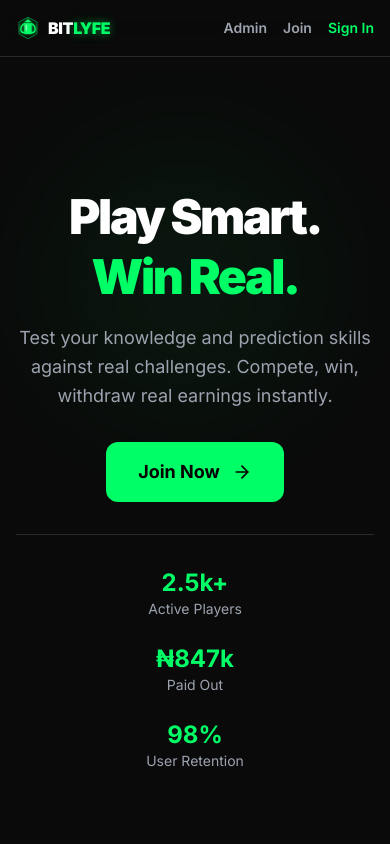
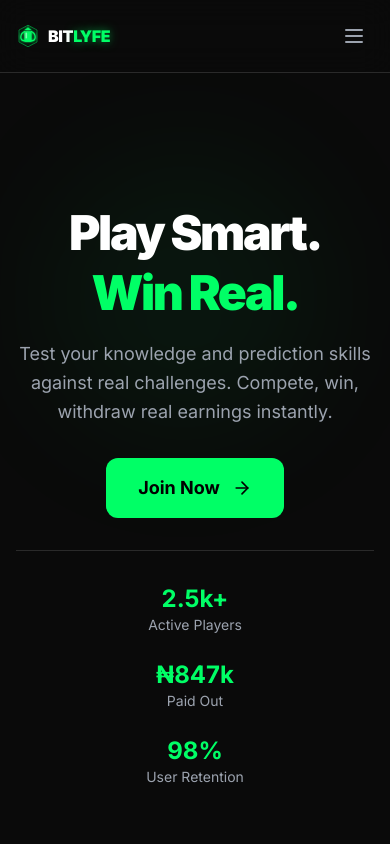
Before and after one commit to shedokedeyi558-bit/Triple-Threat-, a Next.js app: page / in a window 390 px wide. Shown: the top 844 px of the page. Built offline with nearby package versions, Linux system fonts and the light colour scheme; no server answers.

Commit message:
Add responsive hamburger menu for mobile navigation header

```diff
--- a/app/page.tsx
+++ b/app/page.tsx
@@ -22,6 +22,7 @@ export default function LandingPage() {
   const router = useRouter();
   const [liveGames, setLiveGames] = useState<LiveGame[]>([]);
   const [loadingGames, setLoadingGames] = useState(true);
+  const [mobileMenuOpen, setMobileMenuOpen] = useState(false);
 
   // Redirect to /play if already authenticated
   useEffect(() => {
@@ -115,7 +116,9 @@ export default function LandingPage() {
       <header className="sticky top-0 z-50 bg-[#0A0A0A]/80 backdrop-blur-lg border-b border-[#2A2A2A] px-4 py-4">
         <div className="max-w-6xl mx-auto flex items-center justify-between">
           <Logo size="sm" />
-          <div className="flex items-center gap-4">
+
+          {/* Desktop Navigation */}
+          <div className="hidden md:flex items-center gap-4">
             <Link href="/admin" className="text-gray-400 hover:text-white text-sm font-semibold transition-colors">
               Admin
             </Link>
@@ -126,6 +129,51 @@ export default function LandingPage() {
               Sign In
             </Link>
           </div>
+
+          {/* Mobile Hamburger Menu */}
+          <button
+            onClick={() => setMobileMenuOpen(!mobileMenuOpen)}
+            className="md:hidden p-2 rounded-lg hover:bg-[#1A1A1A] transition-colors"
+            aria-label="Toggle menu"
+          >
+            <svg className="w-6 h-6 text-gray-400" fill="none" stroke="currentColor" viewBox="0 0 24 24">
+              <path strokeLinecap="round" strokeLinejoin="round" strokeWidth={2} d="M4 6h16M4 12h16M4 18h16" />
+            </svg>
+          </button>
+
+          {/* Mobile Menu Dropdown */}
+          {mobileMenuOpen && (
+            <motion.div
+              initial={{ opacity: 0, y: -10 }}
+              animate={{ opacity: 1, y: 0 }}
+              exit={{ opacity: 0, y: -10 }}
+              className="absolute top-full left-0 right-0 bg-[#0A0A0A] border-b border-[#2A2A2A] md:hidden"
+            >
+              <div className="px-4 py-3 space-y-2">
+                <Link
+                  href="/admin"
+                  onClick={() => setMobileMenuOpen(false)}
+                  className="block py-2 text-gray-400 hover:text-white text-sm font-semibold transition-colors"
+                >
+                  Admin
+                </Link>
+                <Link
+                  href="/auth"
+                  onClick={() => setMobileMenuOpen(false)}
+                  className="block py-2 text-gray-400 hover:text-white text-sm font-semibold transition-colors"
+                >
+                  Join
+                </Link>
+                <Link
+                  href="/signin"
+                  onClick={() => setMobileMenuOpen(false)}
+                  className="block py-2 text-neon font-semibold text-sm hover:text-neon/80 transition-colors"
+                >
+                  Sign In
+                </Link>
+              </div>
+            </motion.div>
+          )}
         </div>
       </header>
 
```
